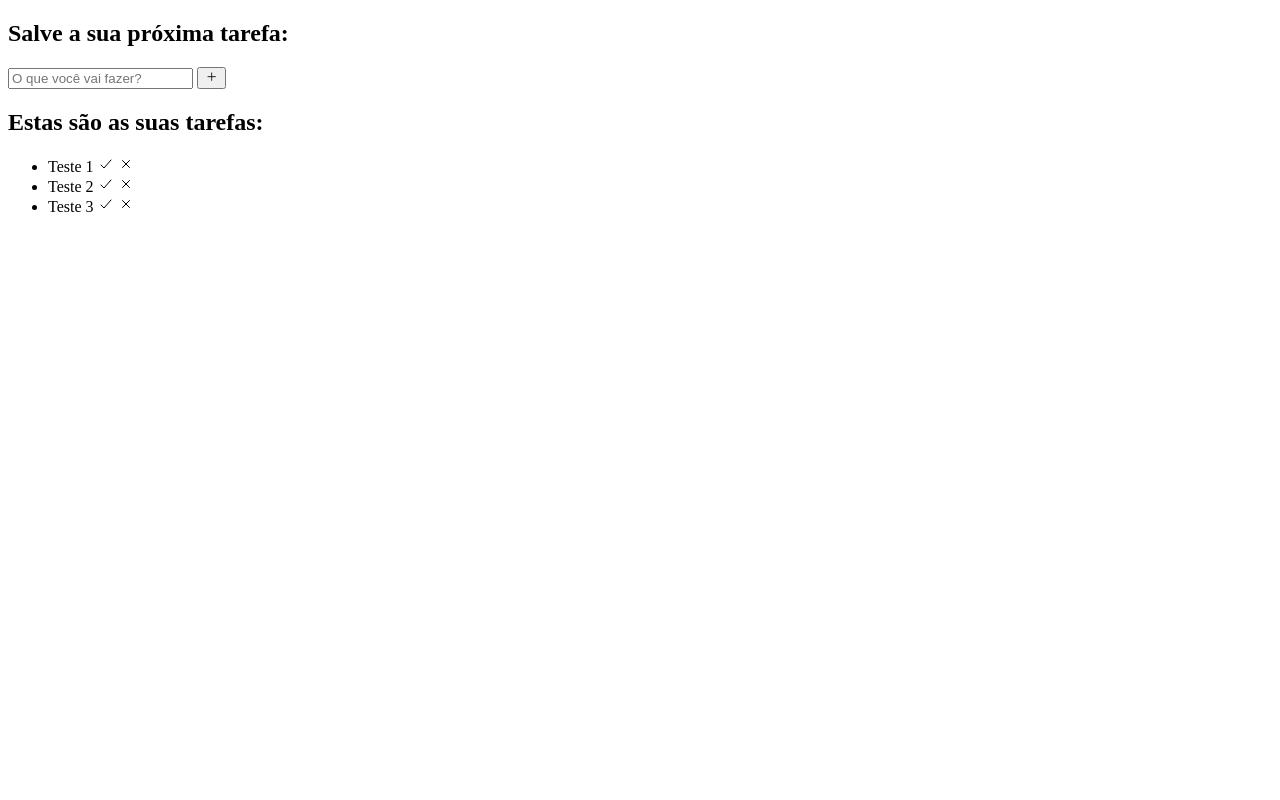
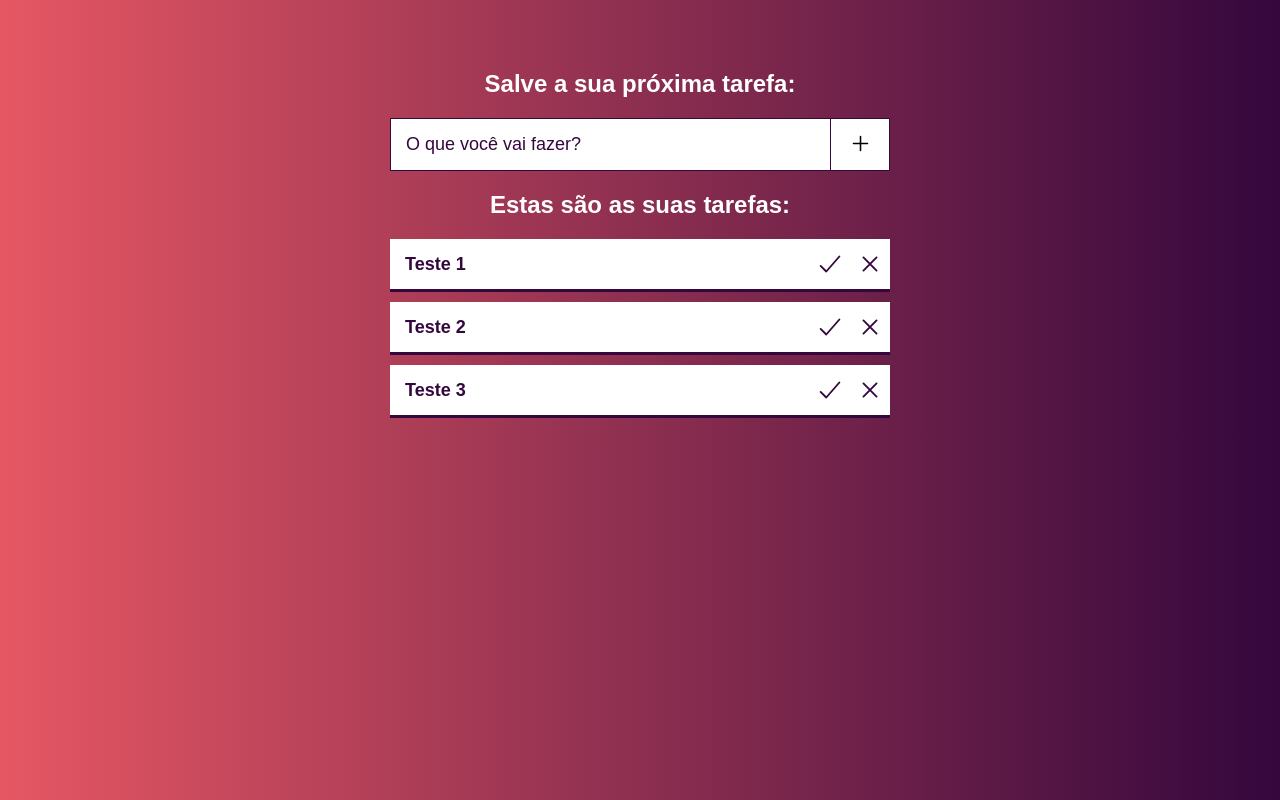
Before and after one commit to maiconcardoso/todo-javascript, a plain HTML site: page index.html in a window 1280 px wide. Drawn offline with nearby package versions, Linux system fonts and the light colour scheme.

Commit message:
Criação e desenvolvimento do estilo da página

```diff
--- a/css/style.css
+++ b/css/style.css
@@ -1,3 +1,119 @@
-h1 {
-    color: red;
+body {
+    margin: 0;
+    padding: 0;
+    font-family: Arial, Helvetica, sans-serif;
+    background-image: linear-gradient(to right, #E65763, #34073d);
+    color: #fff;
+    text-align: center;
+    padding-top: 30px;
 }
+#tasks-container {
+    width: 500px;
+    margin-left:auto ;
+    margin-right: auto;
+}
+
+/* tasks form */
+#tasks-header {
+    margin-top: 40px;
+}
+#add-task-form {
+    position: relative;
+}
+#add-task-form input {
+    box-sizing: border-box;
+    border: 1px solid #34073d;
+    background: #fff;
+    color: #34073d;
+    padding: 15px;
+    font-size: 18px;
+    width: 100%;
+}
+#add-task-form input::placeholder {
+    color: #34073d;
+}
+
+#add-task-form input:focus {
+    outline: none;
+}
+
+#add-btn {
+    position: absolute;
+    background: #fff;
+    border: 1px solid #34073d;
+    cursor: pointer;
+    transition: .5s;
+    width: 60px;
+    height: 53px;
+    top: 0;
+    right: 0;
+    padding-top: 3px;
+}
+
+#add-btn:hover {
+    background-color: #34073d;
+    color: #fff;
+}
+
+ion-icon {
+    font-size: 25px;
+}
+
+/* task container */
+#task-list {
+    list-style: none;
+    padding-left: 0;
+}
+
+#task-list li {
+    text-align: left;
+    height: 50px;
+    line-height: 50px;
+    position: relative;
+    border-bottom: 3px solid #34073d;
+    background-color: #fff;
+    color: #34073d;
+    margin-bottom: 10px;
+    padding-left: 15px;
+    transition: -5s;
+    font-weight: bold;
+}
+
+#task-list li span {
+    font-size: 18px;
+}
+
+#task-list ion-icon {
+    position: absolute;
+    top: 0;
+    height: 40px;
+    transition: -5s;
+    cursor: pointer;
+    width: 30px;
+    padding: 5px;
+}
+.done-btn {
+    right: 40px;
+}
+.done-btn:hover {
+    color: #fff;
+    background-color: #09e01b;
+
+}
+.remove-btn {
+    right: 0;
+}
+.remove-btn:hover {
+    color: #fff;
+    background-color: #Eb1957;
+}
+
+.hide {
+    display: none;
+}
+
+#task-list li.done {
+    background-color: #34073d;
+    color: #fff;
+    text-decoration: line-through;
+}
```
